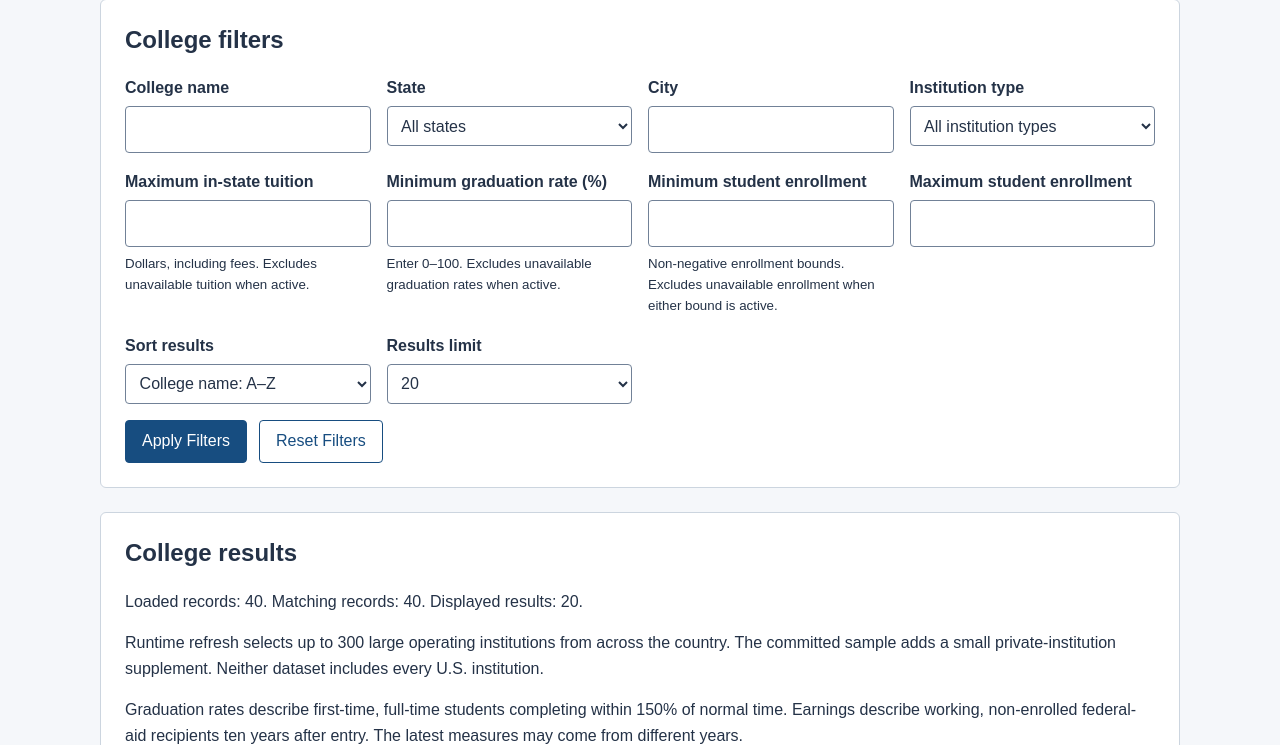
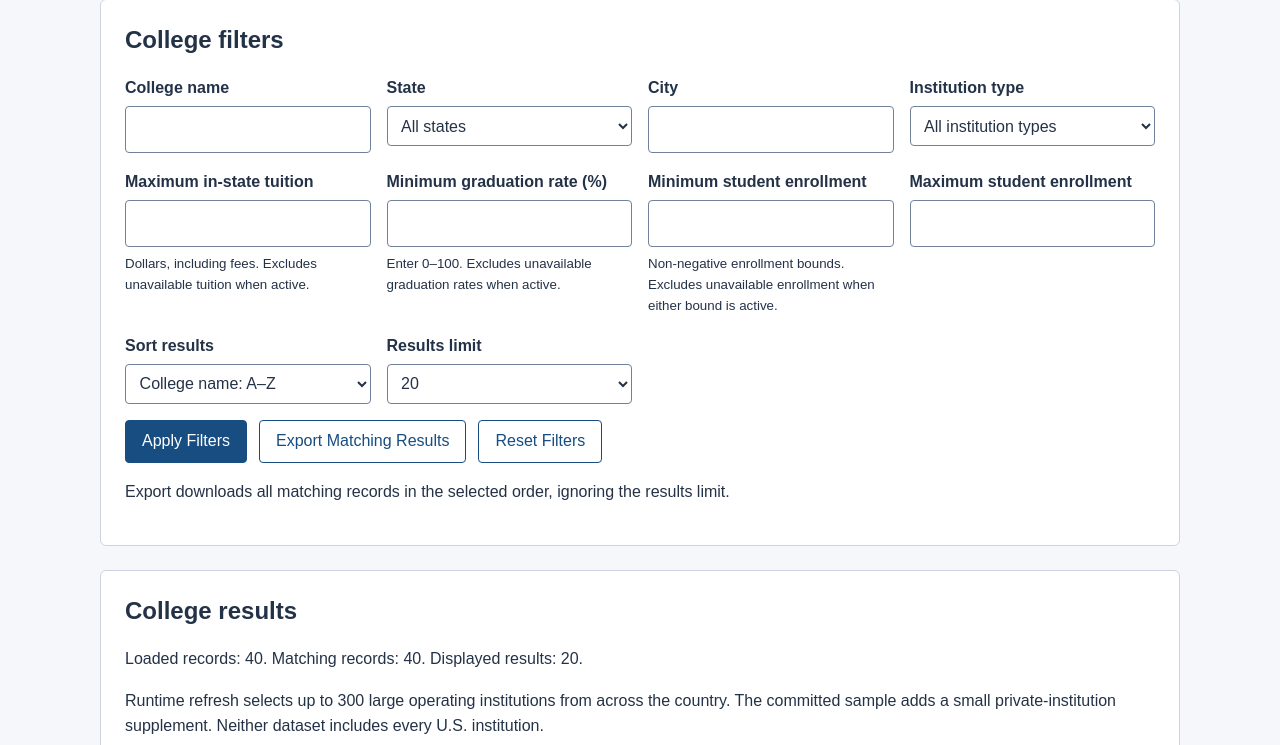
Before and after one commit to Yug-More/CampusFit, a Flask app: page /explorer in a window 1280 px wide. Shown: the part 579-1324 px from the top of the page. Run offline with Flask 3, Linux system fonts and the light colour scheme.

Commit message:
feat: export college results

```diff
--- a/app.py
+++ b/app.py
@@ -1,6 +1,9 @@
-from flask import Flask, redirect, render_template, request, url_for
+import csv
+import io
 
-from college_data import get_available_college_data, refresh_college_data
+from flask import Flask, Response, redirect, render_template, request, url_for
+
+from college_data import COLUMNS, get_available_college_data, refresh_college_data
 from college_filters import (
     RESULT_LIMITS, SORT_OPTIONS, filter_colleges, get_filter_options,
     limit_colleges, sort_colleges, validate_filters,
@@ -39,6 +42,24 @@ def explorer():
     )
 
 
+@app.route("/explorer/export")
+def export_colleges():
+    records = get_available_college_data()[0]
+    states, institution_types = get_filter_options(records)
+    _, filters, _ = validate_filters(request.args, states, institution_types)
+    matching = filter_colleges(records, filters)
+    sorted_records = sort_colleges(matching, filters["sort"])
+    with io.StringIO(newline="") as output:
+        writer = csv.DictWriter(output, fieldnames=COLUMNS, lineterminator="\n")
+        writer.writeheader()
+        writer.writerows(sorted_records)
+        csv_text = output.getvalue()
+    return Response(
+        csv_text, mimetype="text/csv",
+        headers={"Content-Disposition": 'attachment; filename="campusfit_colleges.csv"'},
+    )
+
+
 @app.route("/college/<int:school_id>")
 def college_detail(school_id):
     records = get_available_college_data()[0]
--- a/templates/explorer.html
+++ b/templates/explorer.html
@@ -85,10 +85,12 @@
     </form>
     <div class="form-actions">
         <button type="submit" form="explorer-filters">Apply Filters</button>
+        <button type="submit" form="explorer-filters" formaction="{{ url_for('export_colleges') }}" class="secondary-button">Export Matching Results</button>
         <form id="reset-filters" method="get" action="{{ url_for('explorer') }}">
             <button type="submit" class="secondary-button">Reset Filters</button>
         </form>
     </div>
+    <p>Export downloads all matching records in the selected order, ignoring the results limit.</p>
 </section>
 <section aria-labelledby="results-heading">
     <h2 id="results-heading">College results</h2>
```
